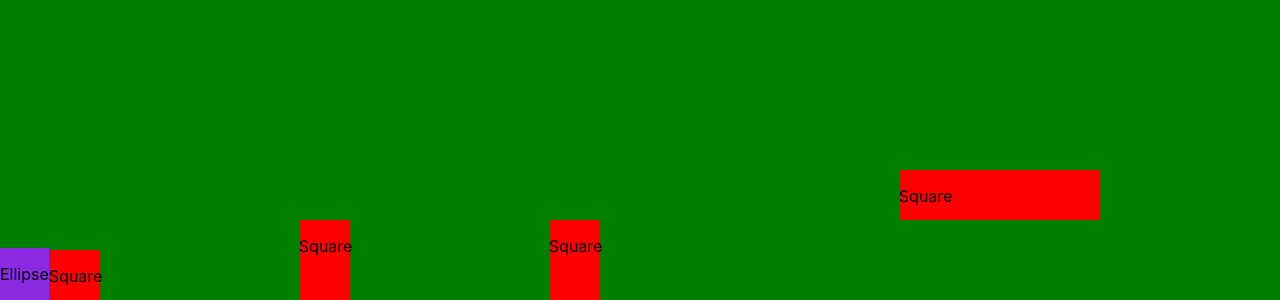
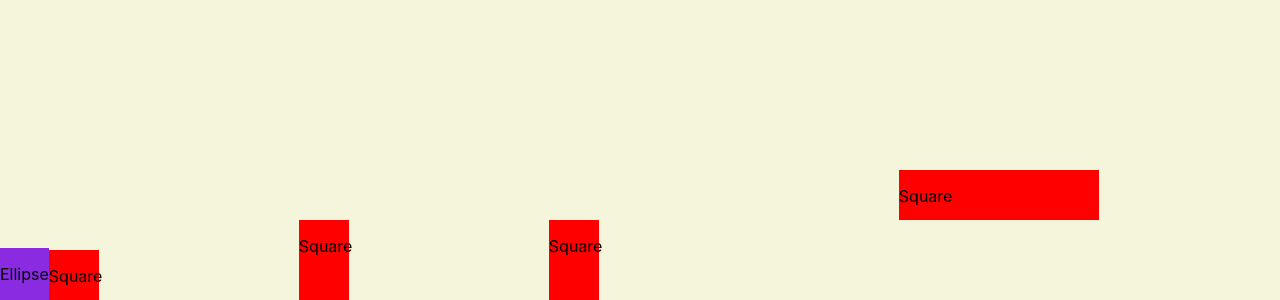
Before and after one commit to KomarCsaba/Mario, a React (Create React App) app: page / in a window 1280 px wide. Shown: the part 500-800 px from the top of the page. Built offline with nearby package versions, Linux system fonts and the light colour scheme.

Commit message:
Bg color

```diff
--- a/src/App.css
+++ b/src/App.css
@@ -25,7 +25,7 @@
 }
 
 body{
-  background-color: green;
+  background-color: beige;
 }
 
 .component {
```
